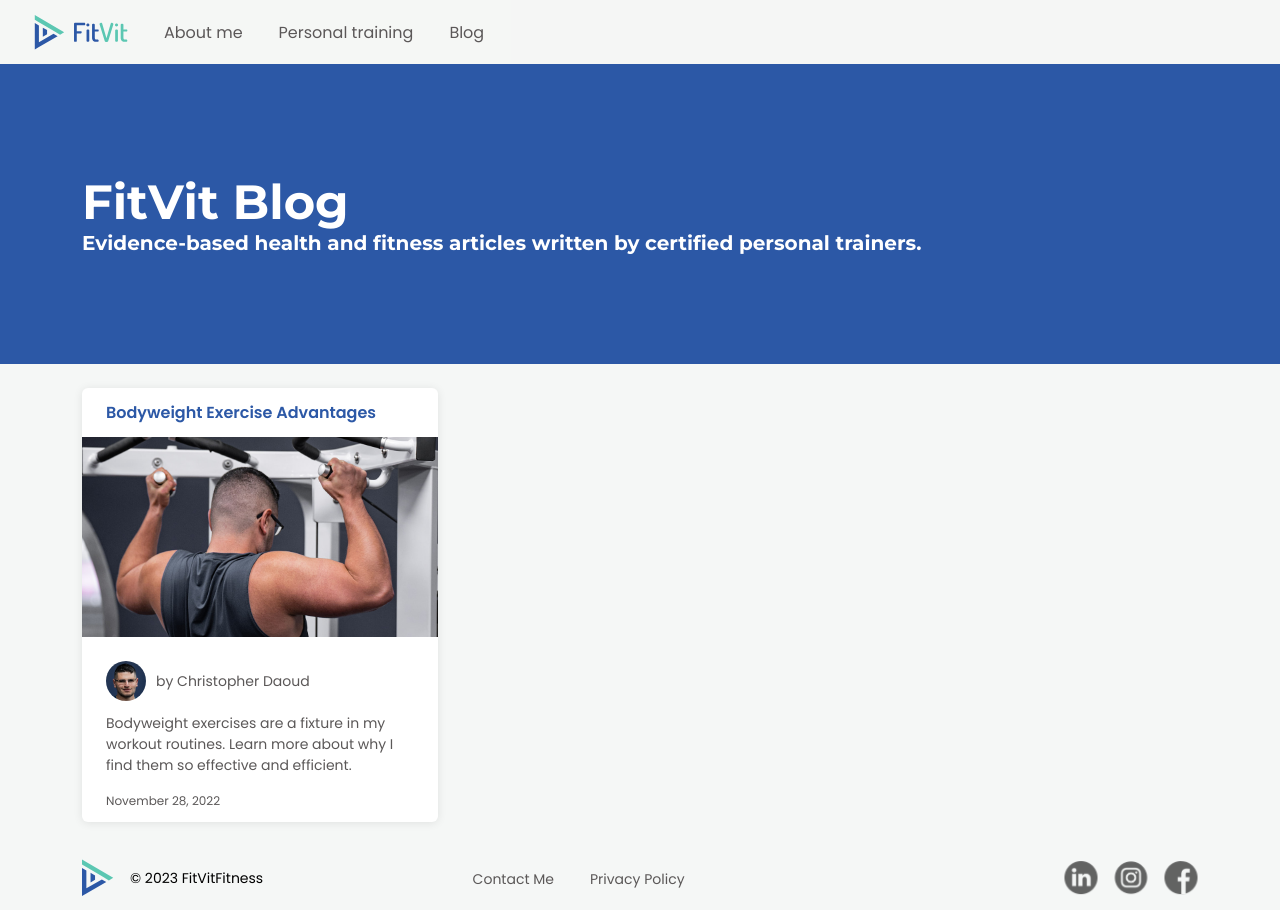
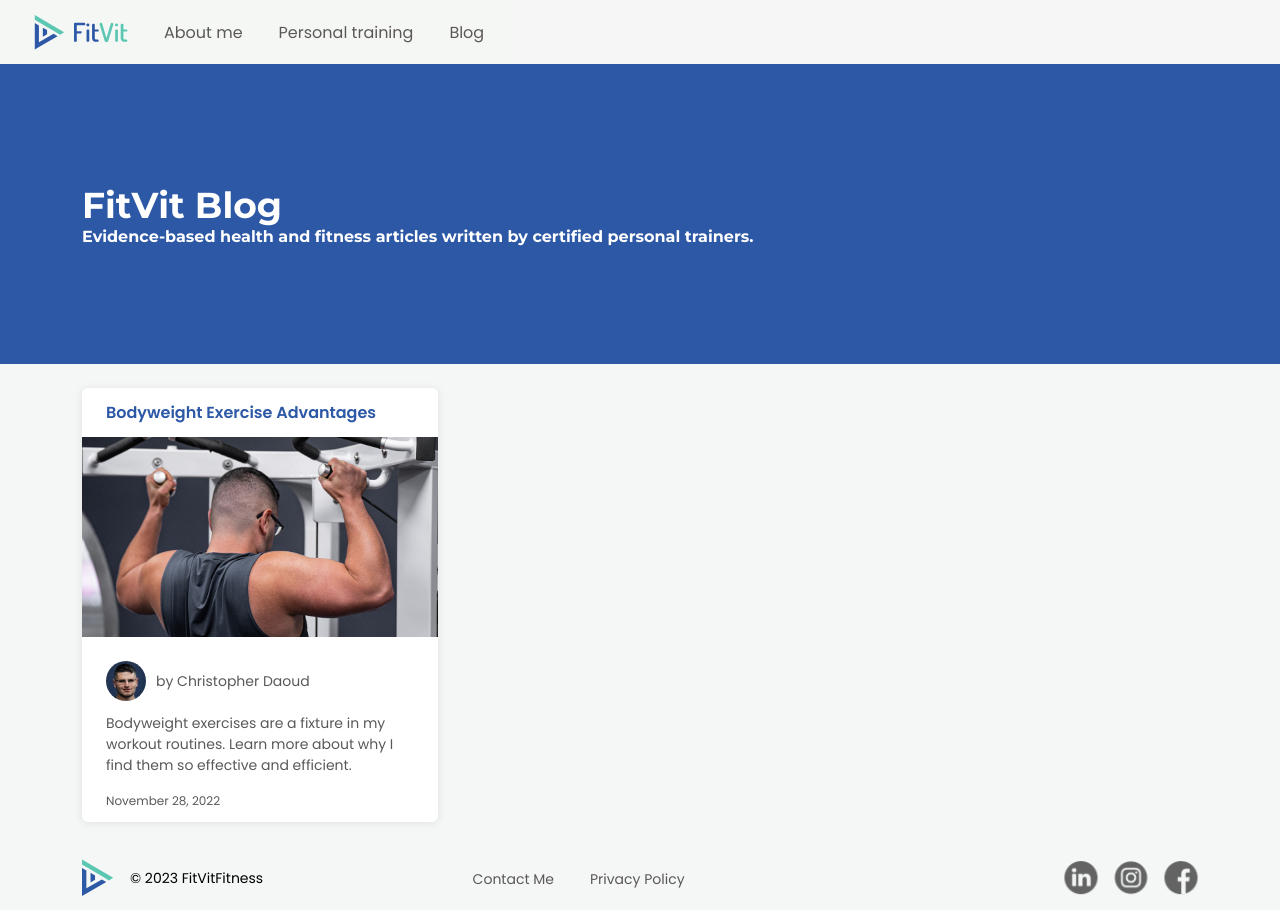
Before and after one commit to JGSolutions/fitvitfitness, a Next.js app: page /blog in a window 1280 px wide. Built offline with nearby package versions, Linux system fonts and the light colour scheme.

Commit message:
fixed font size

```diff
--- a/components/avatar-author/Avatar-author.module.css
+++ b/components/avatar-author/Avatar-author.module.css
@@ -3,12 +3,6 @@
     align-items: center;
     padding: var(--padding-regular) 0;
     gap: var(--padding-sm);
-}
-
-.contactDetails {
-    display: flex;
-    gap: var(--padding-xs);
-    font-size: var(--fs-sm);
 }
 
 .author {
--- a/components/page-header-solid/PageHeaderSolid.module.css
+++ b/components/page-header-solid/PageHeaderSolid.module.css
@@ -17,14 +17,14 @@
 
 .h1 {
 	font-family: var(--ff-secondary);
-	font-size: var(--fs-xl);
+	font-size: var(--fs-l);
 	font-weight: var( --fw-bold);
 	color: white;
 }
 
 .subTitle {
 	font-family: var(--ff-secondary);
-	font-size: var(--fs-m);
+	font-size: var(--fs-reg);
 	font-weight: var(--fw-regular);
 	color: white;
 }
```
